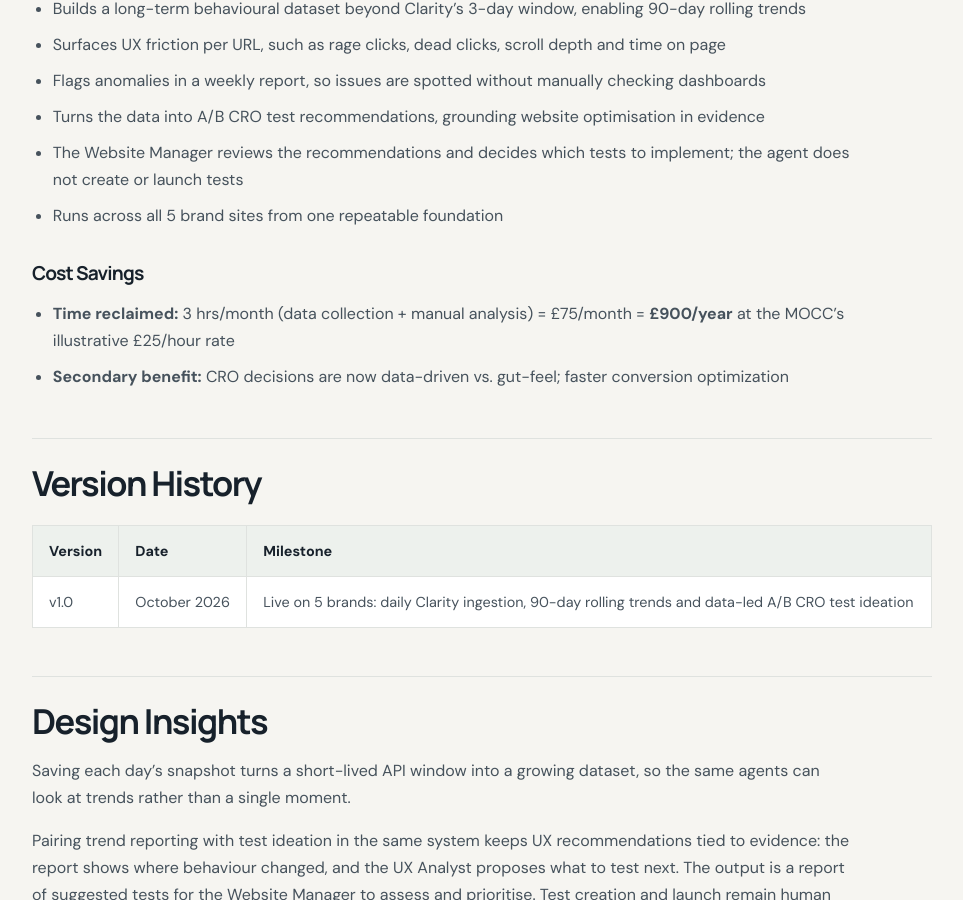
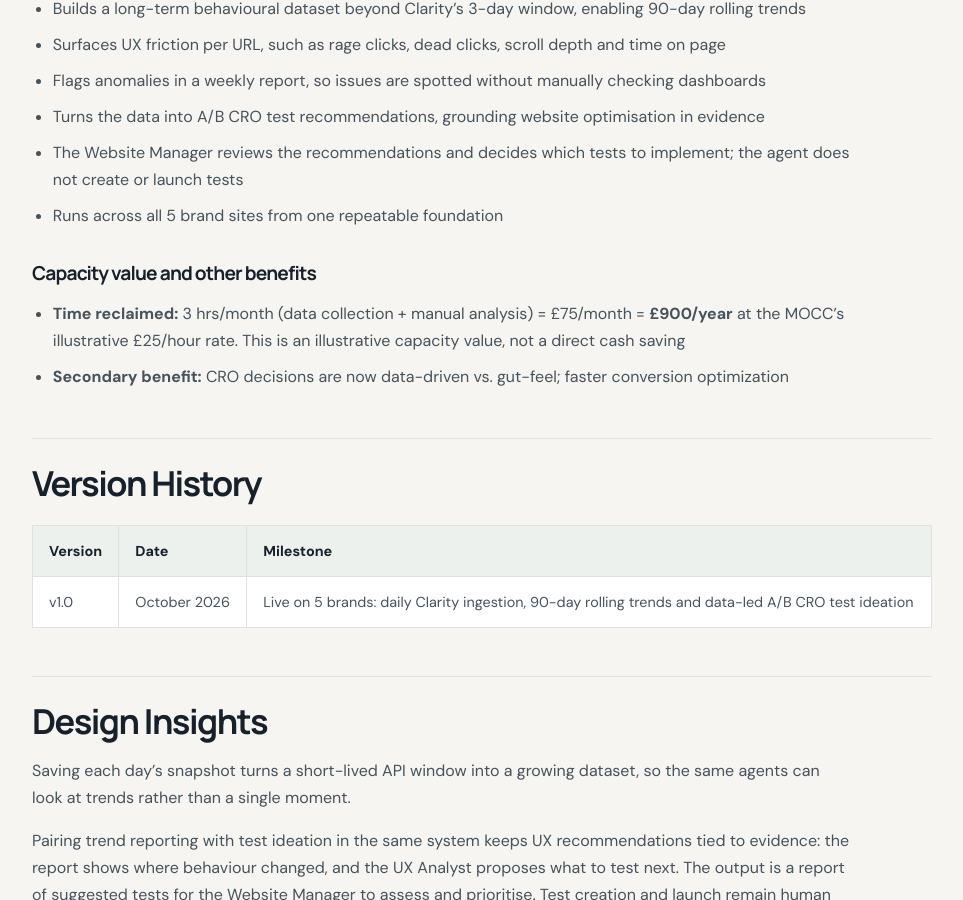
Before and after one commit to georgefwmurray/Marketing-Operations-Control-Centre, a Jekyll site: the page built from Agents/Clarity Website Analyst/Clarity-Website-Analyst.md, in a window 1280 px wide and 900 px high, scrolled down 2406 px. Shown: the whole window, without its empty margins (158-1121 px from the left). Built offline with Jekyll 4.4.1, drawn with Linux system fonts in a browser that asks for light colours.

Commit message:
Distinguish illustrative capacity value from cash savings

```diff
--- a/Agents/Clarity Website Analyst/Clarity-Website-Analyst.md
+++ b/Agents/Clarity Website Analyst/Clarity-Website-Analyst.md
@@ -55,9 +55,9 @@ Copilot Studio then reads this list with two agents:
 - The Website Manager reviews the recommendations and decides which tests to implement; the agent does not create or launch tests
 - Runs across all 5 brand sites from one repeatable foundation
 
-### Cost Savings
+### Capacity value and other benefits
 
-- **Time reclaimed:** 3 hrs/month (data collection + manual analysis) = £75/month = **£900/year** at the MOCC's illustrative £25/hour rate
+- **Time reclaimed:** 3 hrs/month (data collection + manual analysis) = £75/month = **£900/year** at the MOCC's illustrative £25/hour rate. This is an illustrative capacity value, not a direct cash saving
 - **Secondary benefit:** CRO decisions are now data-driven vs. gut-feel; faster conversion optimization
 
 ## Version History
```
